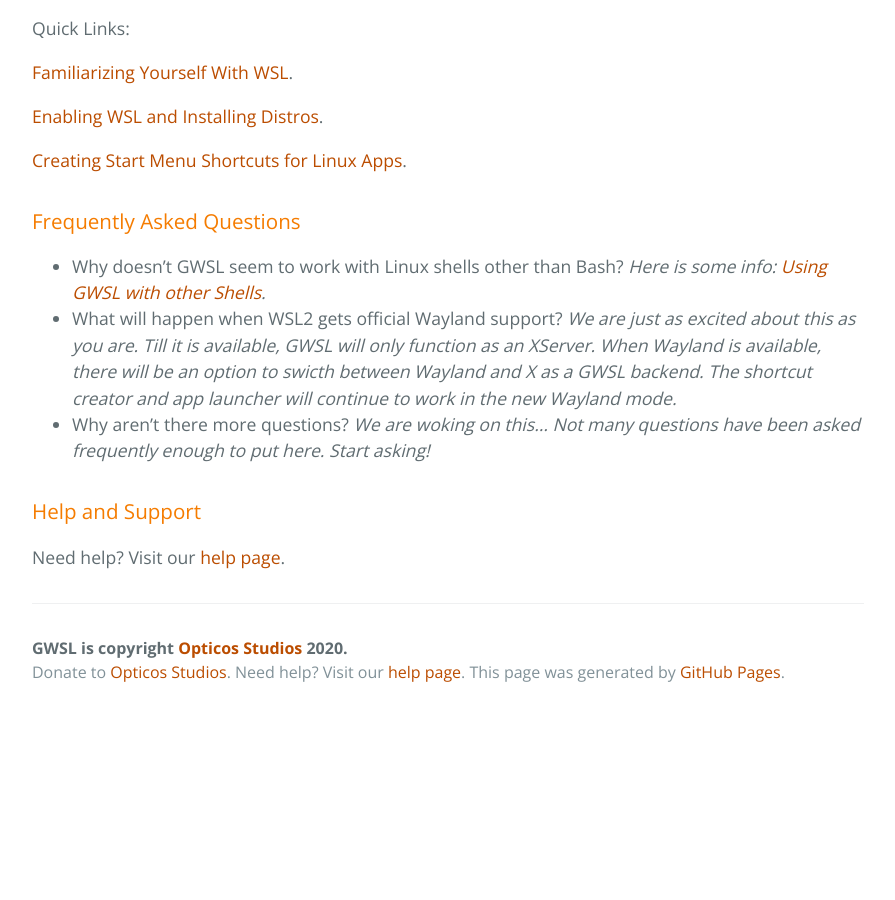
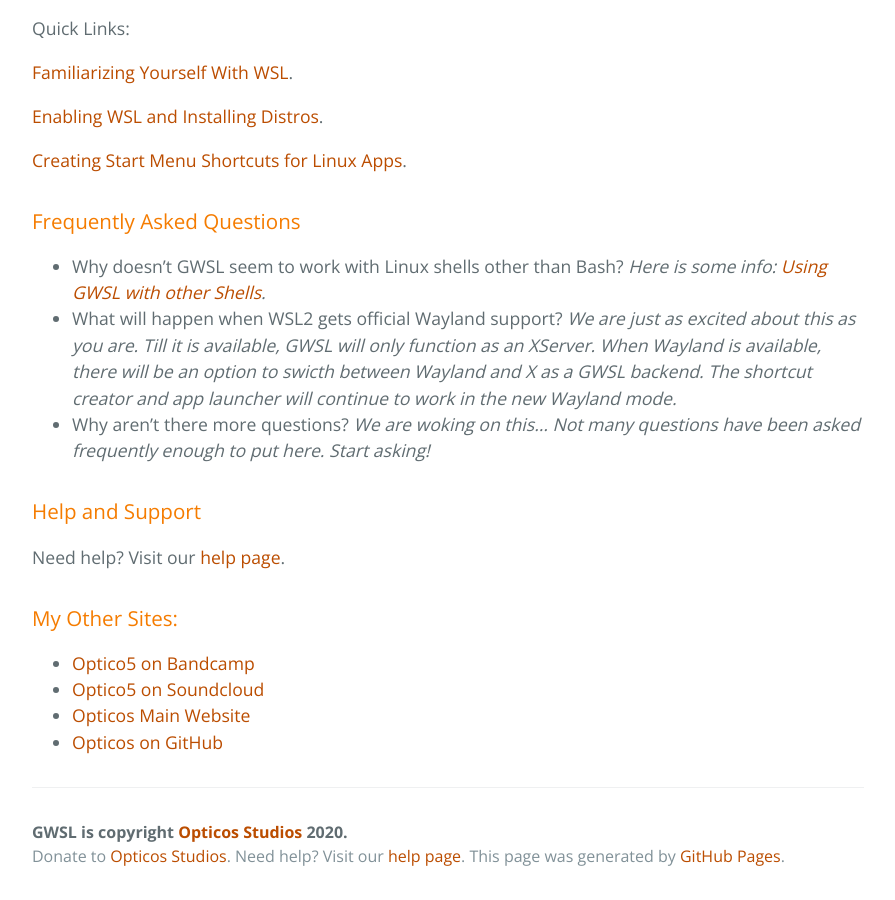
Before and after one commit to Opticos/gwsl, a Jekyll site: the page built from index.md, in a window 1280 px wide and 900 px high, scrolled down 1661 px. Shown: the whole window, without its empty margins (192-1087 px from the left). Built offline with Jekyll 4.4.1, drawn with Linux system fonts in a browser that asks for light colours; the repository's description, which GitHub fills in, is left out; before the commit the page ends 2377 px from its top, so only the background shows below that.

Commit message:
Update index.md

```diff
--- a/index.md
+++ b/index.md
@@ -91,3 +91,9 @@ Miscellaneous
 ### Help and Support
 
 Need help? Visit our [help page](https://opticos.github.io/gwsl/help.html).
+
+### My Other Sites:
+*  [Optico5 on Bandcamp](https://opticos.bandcamp.com/)
+*  [Optico5 on Soundcloud](https://soundcloud.com/opticos)
+*  [Opticos Main Website](https://sites.google.com/bartimee.com/opticos-studios/home)
+*  [Opticos on GitHub](https://github.com/Opticos)
```
